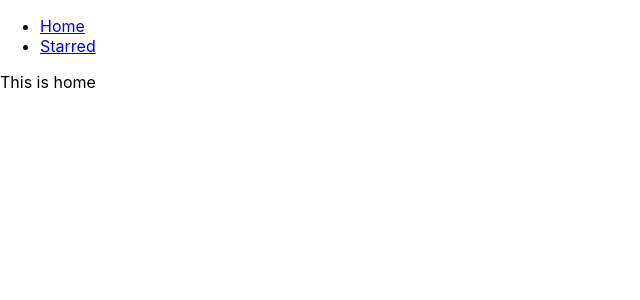
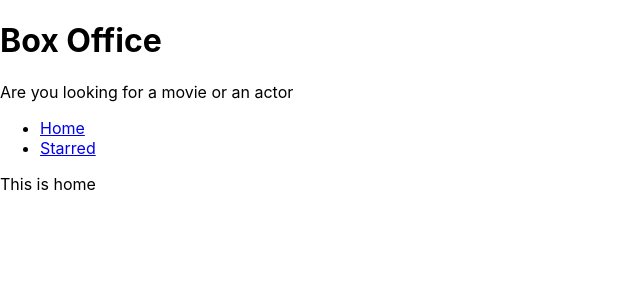
Before and after one commit to Sagnik-Coder24/Box-Office, a React (Create React App) app: page / in a window 1280 px wide. Shown: the top 300 px of the page, without its empty margins (0-640 px from the left). Built offline with nearby package versions, Linux system fonts and the light colour scheme.

Commit message:
added layout monagement and created title

```diff
--- a/src/App.js
+++ b/src/App.js
@@ -1,15 +1,11 @@
 import React from 'react';
 import { Switch, Route } from 'react-router-dom';
 
-import Navs from './components/Navs';
 import Home from './pages/Home';
 import Starred from './pages/Starred';
 
 function App() {
     return (
-        <div>
-            <Navs />
-
         <Switch>
             <Route exact path="/">
                 <Home />
@@ -23,7 +19,6 @@
                 <div>Not Found</div>
             </Route>
         </Switch>
-        </div>
     );
 }
 
--- /dev/null
+++ b/src/components/MainPageLayout.js
@@ -0,0 +1,19 @@
+import React from 'react';
+import Navs from './Navs';
+import Title from './Title';
+
+const MainPageLayout = ({ children }) => {
+    return (
+        <div>
+            <Title
+                title="Box Office"
+                subtitle="Are you looking for a movie or an actor"
+            />
+            <Navs />
+
+            {children}
+        </div>
+    );
+};
+
+export default MainPageLayout;
--- /dev/null
+++ b/src/components/Title.js
@@ -0,0 +1,12 @@
+import React from 'react';
+
+const Title = ({ title, subtitle }) => {
+    return (
+        <div>
+            <h1>{title}</h1>
+            <p>{subtitle}</p>
+        </div>
+    );
+};
+
+export default Title;
--- a/src/pages/Home.js
+++ b/src/pages/Home.js
@@ -1,7 +1,8 @@
 import React from 'react';
+import MainPageLayout from '../components/MainPageLayout';
 
 const Home = () => {
-    return <div>This is home</div>;
+    return <MainPageLayout>This is home</MainPageLayout>;
 };
 
 export default Home;
--- a/src/pages/Starred.js
+++ b/src/pages/Starred.js
@@ -1,7 +1,8 @@
 import React from 'react';
+import MainPageLayout from '../components/MainPageLayout';
 
 const Starred = () => {
-    return <div>This is starred</div>;
+    return <MainPageLayout>This is starred</MainPageLayout>;
 };
 
 export default Starred;
```
Lines whose indentation alone changed are shown as unchanged.
